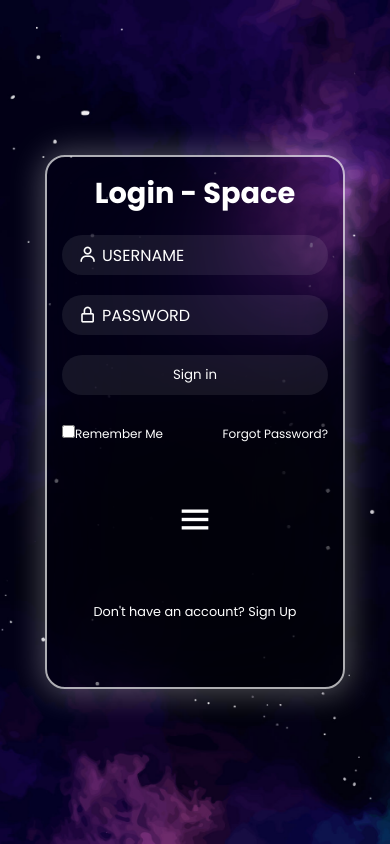
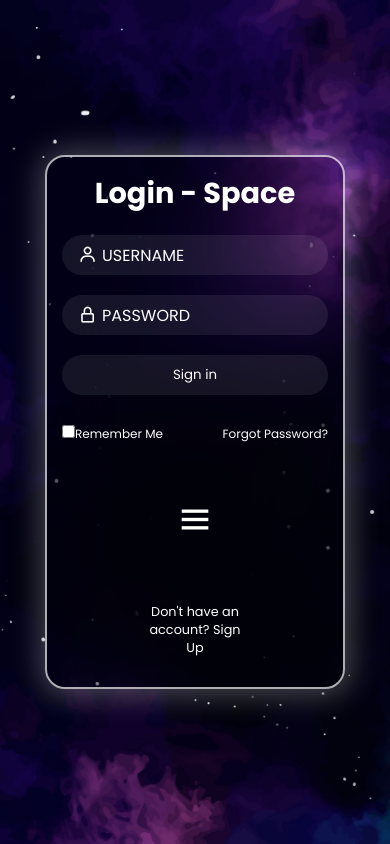
Before and after one commit to Remy-Oliveira/LoginSpace-Responsive, a plain HTML site: page index.html in a window 390 px wide. Drawn offline with nearby package versions, Linux system fonts and the light colour scheme.

Commit message:
Update style.css

```diff
--- a/style.css
+++ b/style.css
@@ -221,8 +221,9 @@ form span {
 /* REGISTER LINK */
 
 .linkMobile {
+    margin: auto;
     margin-top: 50px;
-    width: 100%;
+    width: 40%;
     font-size: .8rem;
 }
 
```
